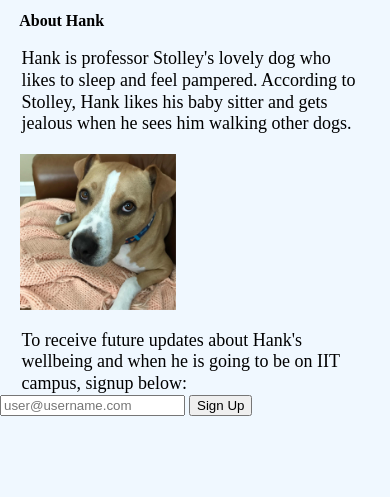
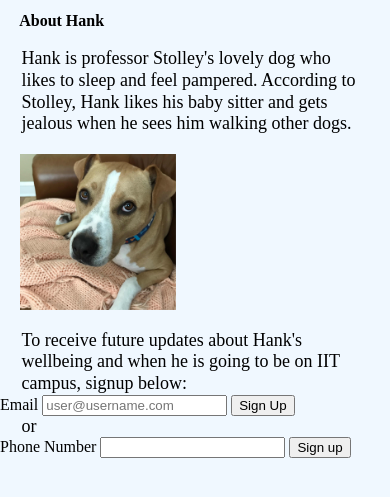
Before and after one commit to aofayemi/362-project1, a plain HTML site: page index.html in a window 390 px wide. Shown: the part 145-642 px from the top of the page. Drawn offline with Linux system fonts and the light colour scheme.

Commit message:
Add phone signup option

```diff
--- a/index.html
+++ b/index.html
@@ -22,11 +22,20 @@
 <p>To receive future updates about Hank's wellbeing and when he is going to be on IIT campus, signup below:</p>
 
 <form id="emaillist" action="#null" method="get">
+  <label for="email">Email</label>
   <input type="email" name="email" id="email" placeholder="user@username.com" required/>
 
   <input type="submit" name="submit" id="submit" value="Sign Up" />
 </form>
 
+<p>or</p>
+
+  <form id="phonelist" action="#null" method="get">
+    <label for="telephone">Phone Number</label>
+    <input type="tel" name="telephone" id="telephone" />
+    <input type="submit" name="signup" id="signup" value="Sign up" />
+  </form>
+
 </main>
 <script src="site.js"></script>
 </body>
```
